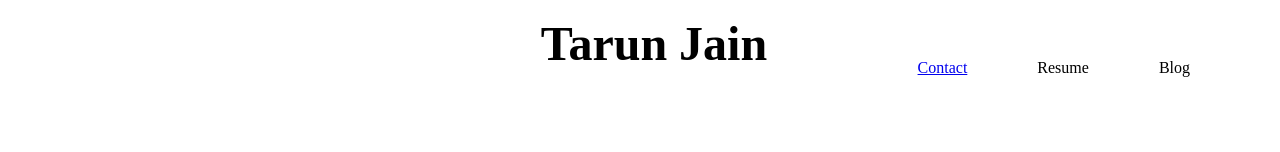
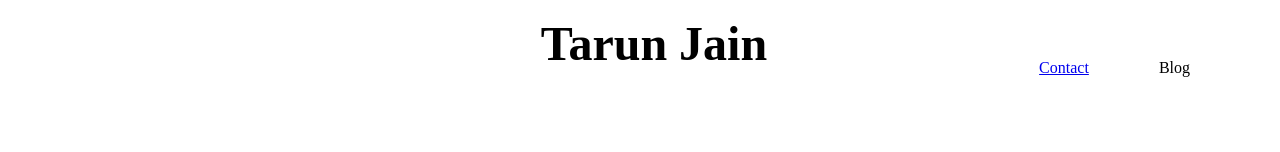
Before and after one commit to tkmj1814/tkmj1814.github.io, a plain HTML site: page index.html in a window 1280 px wide. Shown: the top 152 px of the page. Drawn offline with Linux system fonts and the light colour scheme; a web font is replaced by a local one.

Commit message:
Remove resume

```diff
--- a/index.html
+++ b/index.html
@@ -15,7 +15,6 @@
 			<nav>
 				<ul>
 					<li><a href="http://www.google.com">Contact</a></li>
-					<li><a>Resume</a></li>
 					<li><a>Blog</a></li>
 				</ul>
 
```
